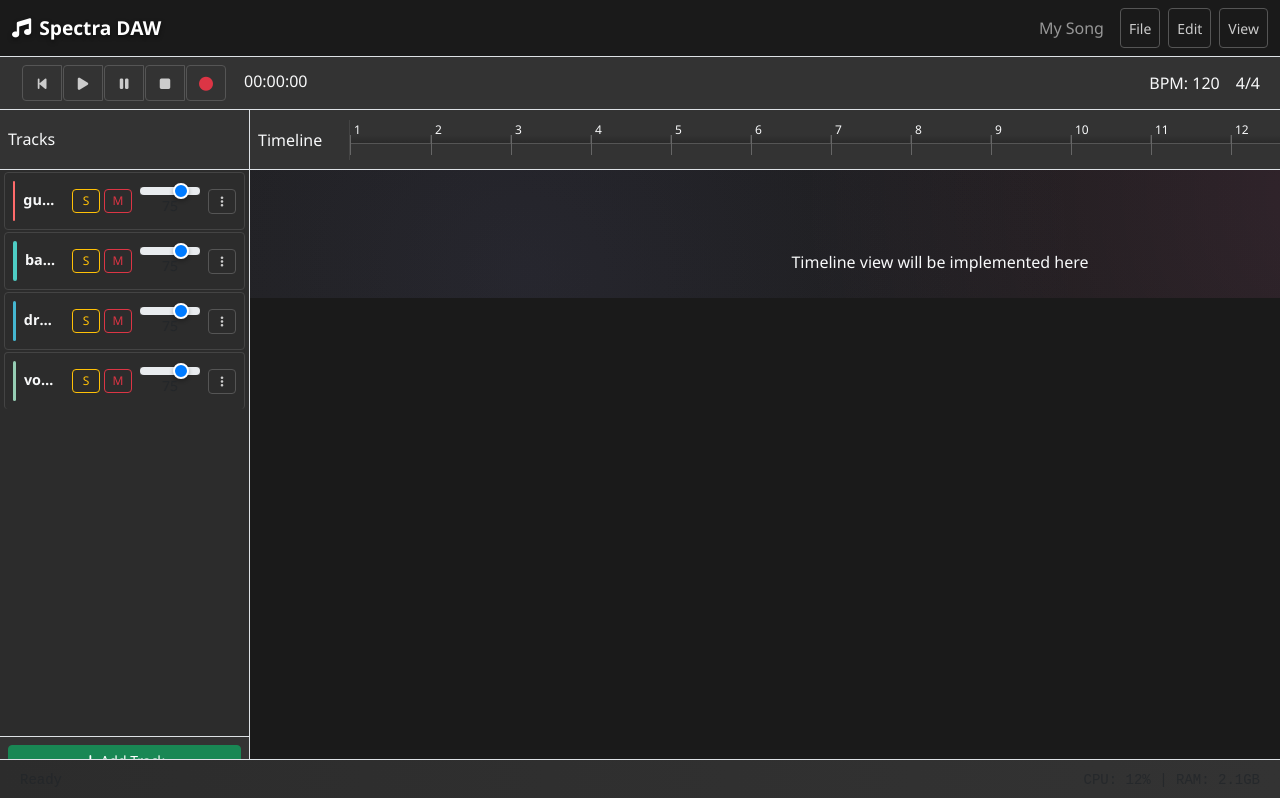
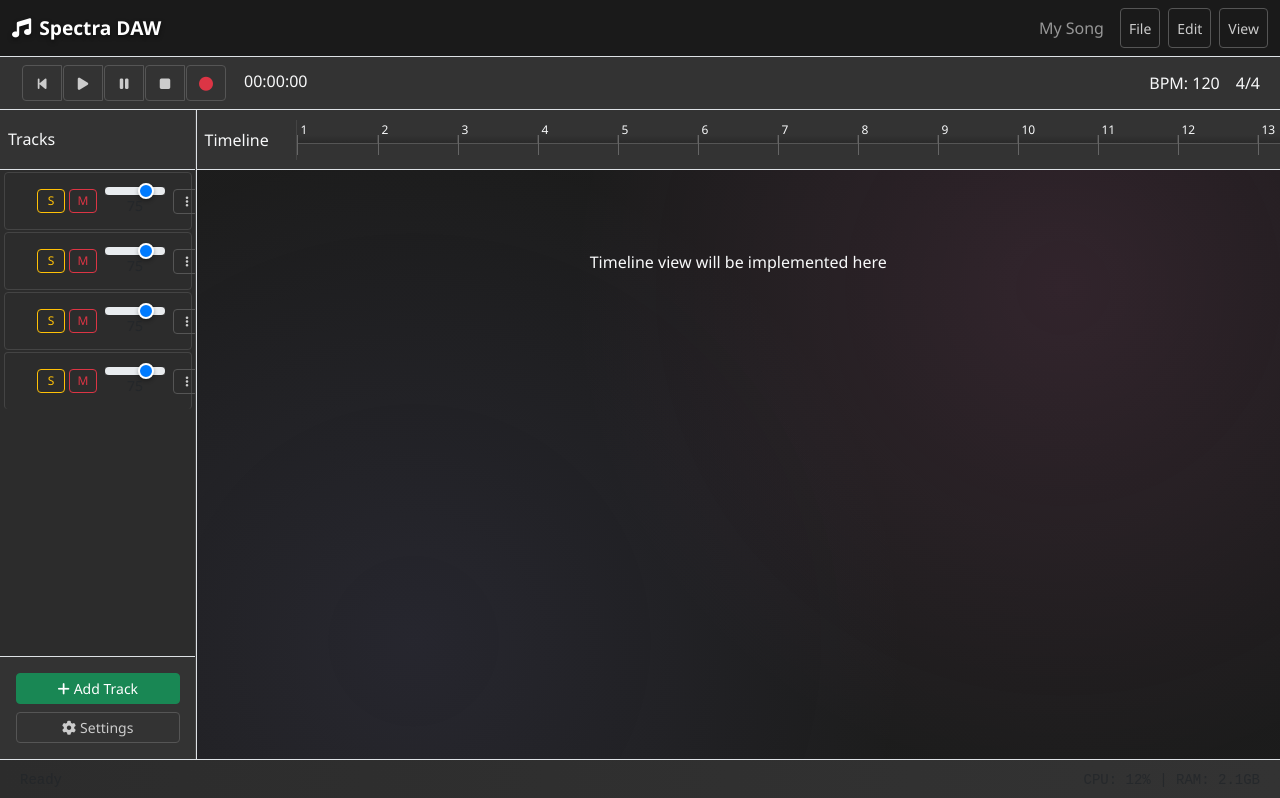
Before and after one commit to Jgorin/spectra, a Vue app: page / in a window 1280 px wide. Built offline with nearby package versions, Linux system fonts and the light colour scheme.

Commit message:
awesome visuals

```diff
--- a/src/components/SpectraEditor.vue
+++ b/src/components/SpectraEditor.vue
@@ -48,17 +48,25 @@
         </div>
 
         <!-- Main Content Area -->
-        <div class="main-content flex-grow-1 d-flex">
+        <div class="main-content flex-grow-1 d-flex min-h-0">
             <!-- Left Sidebar - Track Controls -->
-            <div class="track-controls-sidebar bg-dark border-end" style="width: 250px;">
-                <div class="track-header p-2 border-bottom bg-secondary d-flex align-items-center" style="height: 60px;">
+            <div class="track-controls-sidebar bg-dark border-end d-flex flex-column position-relative" :style="{ width: sidebarWidth + 'px', minWidth: '180px', maxWidth: '500px' }">
+                <div class="track-header p-2 border-bottom bg-secondary d-flex align-items-center flex-shrink-0" style="height: 60px;">
                     <h6 class="mb-0 text-light">Tracks</h6>
                 </div>
-                <ProjectView :project="project" class="h-100"/>
+                <div class="tracks-content flex-grow-1 min-h-0">
+                    <ProjectView :project="project" class="h-100"/>
+                </div>
+                <!-- Resize handle -->
+                <div class="resize-handle position-absolute top-0 end-0 h-100 d-flex align-items-center justify-content-center"
+                     @mousedown="startResize"
+                     style="width: 0px; cursor: col-resize; z-index: 10;">
+                    <div class="resize-indicator"></div>
+                </div>
             </div>
 
             <!-- Main Timeline/Arrangement Area -->
-            <div class="timeline-area flex-grow-1 bg-dark position-relative">
+            <div class="timeline-area flex-grow-1 bg-dark position-relative d-flex flex-column min-w-0">
                 <div class="timeline-header bg-secondary border-bottom d-flex align-items-center" style="height: 60px;">
                     <div class="timeline-controls p-2">
                         <span class="text-light me-3">Timeline</span>
@@ -102,10 +110,45 @@
 <script setup lang="ts">
 import ProjectView from './project_view/ProjectView.vue';
 import Project from "../core/project/project"
-import { defineProps } from 'vue';
+import { defineProps, ref, onUnmounted } from 'vue';
 
 defineProps({
     project: Project
+});
+
+// Resizable sidebar functionality
+const sidebarWidth = ref(250);
+const isResizing = ref(false);
+
+const startResize = (e: MouseEvent) => {
+    isResizing.value = true;
+    document.body.style.cursor = 'col-resize';
+    document.body.style.userSelect = 'none';
+    document.addEventListener('mousemove', resize);
+    document.addEventListener('mouseup', stopResize);
+    e.preventDefault();
+};
+
+const resize = (e: MouseEvent) => {
+    if (!isResizing.value) return;
+
+    const newWidth = e.clientX;
+    if (newWidth >= 180 && newWidth <= 500) {
+        sidebarWidth.value = newWidth;
+    }
+};
+
+const stopResize = () => {
+    isResizing.value = false;
+    document.body.style.cursor = '';
+    document.body.style.userSelect = '';
+    document.removeEventListener('mousemove', resize);
+    document.removeEventListener('mouseup', stopResize);
+};
+
+onUnmounted(() => {
+    document.removeEventListener('mousemove', resize);
+    document.removeEventListener('mouseup', stopResize);
 });
 
 </script>
@@ -114,6 +157,8 @@ defineProps({
 .spectra-editor {
     background-color: #1a1a1a;
     color: #ffffff;
+    height: 100vh;
+    overflow: hidden;
 }
 
 .transport-bar {
@@ -121,12 +166,18 @@ defineProps({
 }
 
 .track-controls-sidebar {
-    min-width: 250px;
     background-color: #2c2c2c;
+    user-select: none;
+    transition: box-shadow 0.2s ease;
+}
+
+.track-controls-sidebar:has(.resize-handle:hover) {
+    box-shadow: 2px 0 5px rgba(0, 123, 255, 0.2);
 }
 
 .timeline-area {
     background-color: #1e1e1e;
+    min-width: 0; /* Allows flex item to shrink below its content width */
 }
 
 .timeline-header {
@@ -205,6 +256,41 @@ defineProps({
     color: #fff;
 }
 
+/* Resize handle styling */
+.resize-handle {
+    background-color: rgba(0, 0, 0, 0.1);
+    transition: background-color 0.2s ease;
+    border-left: 1px solid #444;
+}
+
+.resize-handle:hover {
+    background-color: rgba(0, 123, 255, 0.3);
+    border-left: 1px solid #007bff;
+}
+
+.resize-indicator {
+    width: 2px;
+    height: 30px;
+    background-color: #666;
+    border-radius: 1px;
+    opacity: 0.5;
+    transition: all 0.2s ease;
+}
+
+.resize-handle:hover .resize-indicator {
+    background-color: #007bff;
+    opacity: 1;
+}
+
+/* Ensure proper flexbox behavior */
+.min-h-0 {
+    min-height: 0;
+}
+
+.min-w-0 {
+    min-width: 0;
+}
+
 /* Custom scrollbars for dark theme */
 ::-webkit-scrollbar {
     width: 8px;
--- a/src/components/project_view/ProjectView.vue
+++ b/src/components/project_view/ProjectView.vue
@@ -3,8 +3,8 @@
         <div class="tracks-container flex-grow-1 overflow-auto">
             <ProjectTrackList :project="project"/>
         </div>
-        <div class="project-controls p-2 border-top bg-secondary">
-            <button class="btn btn-success btn-sm w-100 mb-1">
+        <div class="project-controls p-3 border-top bg-secondary flex-shrink-0">
+            <button class="btn btn-success btn-sm w-100 mb-2">
                 <i class="fas fa-plus me-1"></i>Add Track
             </button>
             <button class="btn btn-outline-light btn-sm w-100">
@@ -28,14 +28,17 @@ defineProps({
 <style scoped>
 .project-view {
     background-color: #2c2c2c;
+    min-height: 0;
 }
 
 .project-controls {
     background-color: #333333 !important;
+    min-height: 80px; /* Ensure enough space for buttons */
 }
 
 .tracks-container {
     background-color: #2c2c2c;
+    min-height: 0; /* Allow container to shrink */
 }
 
 .btn-outline-light {
```
